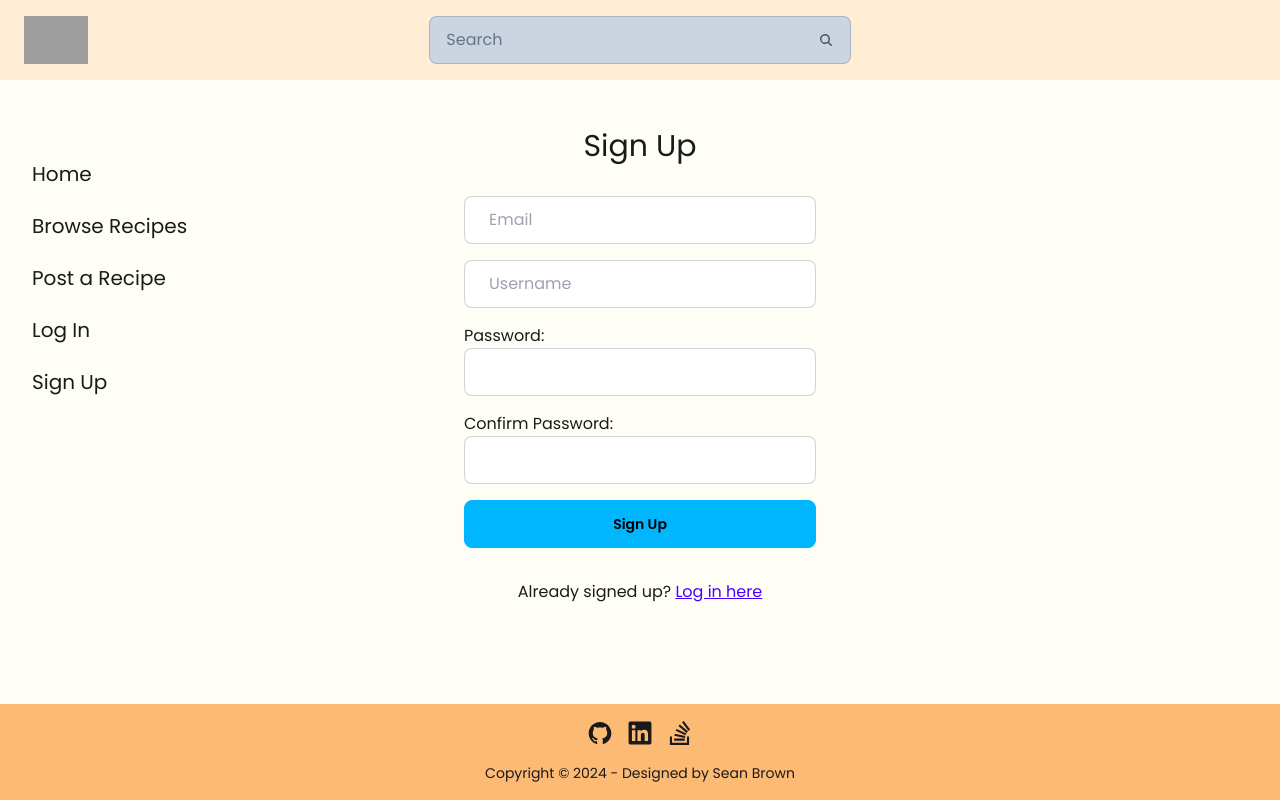
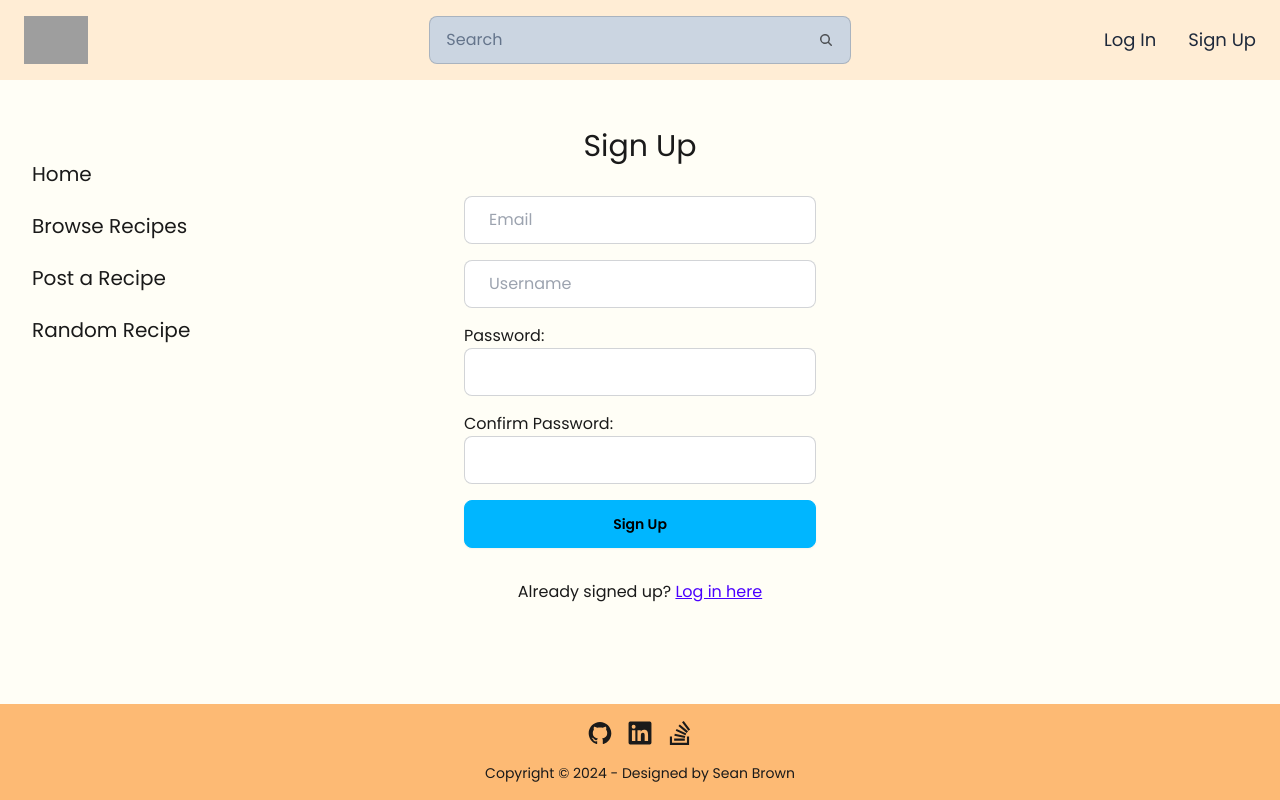
Before and after one commit to DeathlessKraken/fantasy-recipe-book, a React (Vite) app in the folder client/: page /register in a window 1280 px wide. Built offline with nearby package versions, Linux system fonts and the light colour scheme; grey boxes are pictures that could not be loaded.

Commit message:
moved profile links back to header :}

```diff
--- a/client/src/components/Header.jsx
+++ b/client/src/components/Header.jsx
@@ -44,8 +44,8 @@ export default function Header () {
                 <li className="justify-center"><Search /></li>
 
                 {/* Right side of header. Hidden until I figure out what to put here. */}
-                <div className="hidden justify-self-end">
-                  <li className="justify-center"><Link to={isLoggedIn ? "/create/" : "/login/"} className="link link-hover text-slate-800 text-lg">Post Recipe</Link></li>
+                <div className="flex justify-self-end">
+                  <li className="hidden justify-center"><Link to={isLoggedIn ? "/create/" : "/login/"} className="link link-hover text-slate-800 text-lg">Post Recipe</Link></li>
                   {/* If logged in, create post link and show avatar. If not logged in, show create, log in, sign up */}
                   {isLoggedIn ? <li className="mr-4"><Avatar /></li> :
                       <>
@@ -53,6 +53,7 @@ export default function Header () {
                         <li><Link to="/register/" className="link link-hover text-slate-800 text-lg">Sign Up</Link></li>
                       </>
                   }
+
                 </div>
 
               </ul>
--- a/client/src/components/Sidebar.jsx
+++ b/client/src/components/Sidebar.jsx
@@ -11,13 +11,16 @@ export default function Sidebar () {
             <Link to="/" className=" hover:bg-slate-400 rounded-md px-4"><li className="my-2 text-xl">Home</li></Link>
             <Link to="/" className=" hover:bg-slate-400 rounded-md px-4"><li className="my-2 text-xl">Browse Recipes</li></Link>
             <Link to={isLoggedIn ? "/create/" : "/login/"} className="hover:bg-slate-400 rounded-md px-4"><li className="my-2 text-xl">Post a Recipe</li></Link>
+            <Link to="/random" className=" hover:bg-slate-400 rounded-md px-4"><li className="my-2 text-xl">Random Recipe</li></Link>
 
+            {/*
             {isLoggedIn ? <Link to="/logout/" className="hover:bg-slate-400 rounded-md px-4"><li className="my-2 text-xl">Log Out</li></Link> :
               <>
                 <Link to="/login/" className="hover:bg-slate-400 rounded-md px-4"><li className="my-2 text-xl">Log In</li></Link>
                 <Link to="/register/" className="hover:bg-slate-400 rounded-md px-4"><li className="my-2 text-xl">Sign Up</li></Link>
               </>
             }
+            */}
 
           </ul>
         </div>
```
